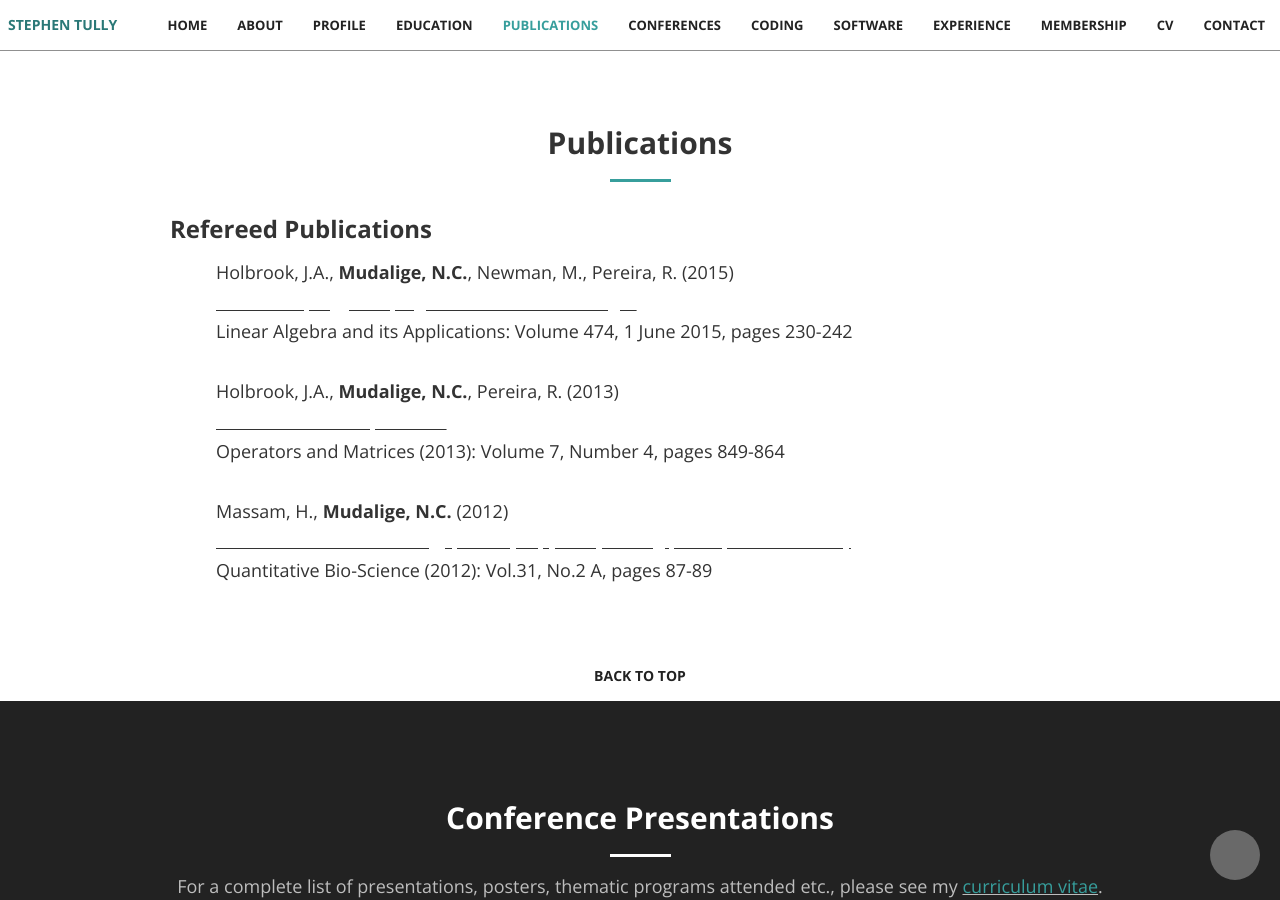
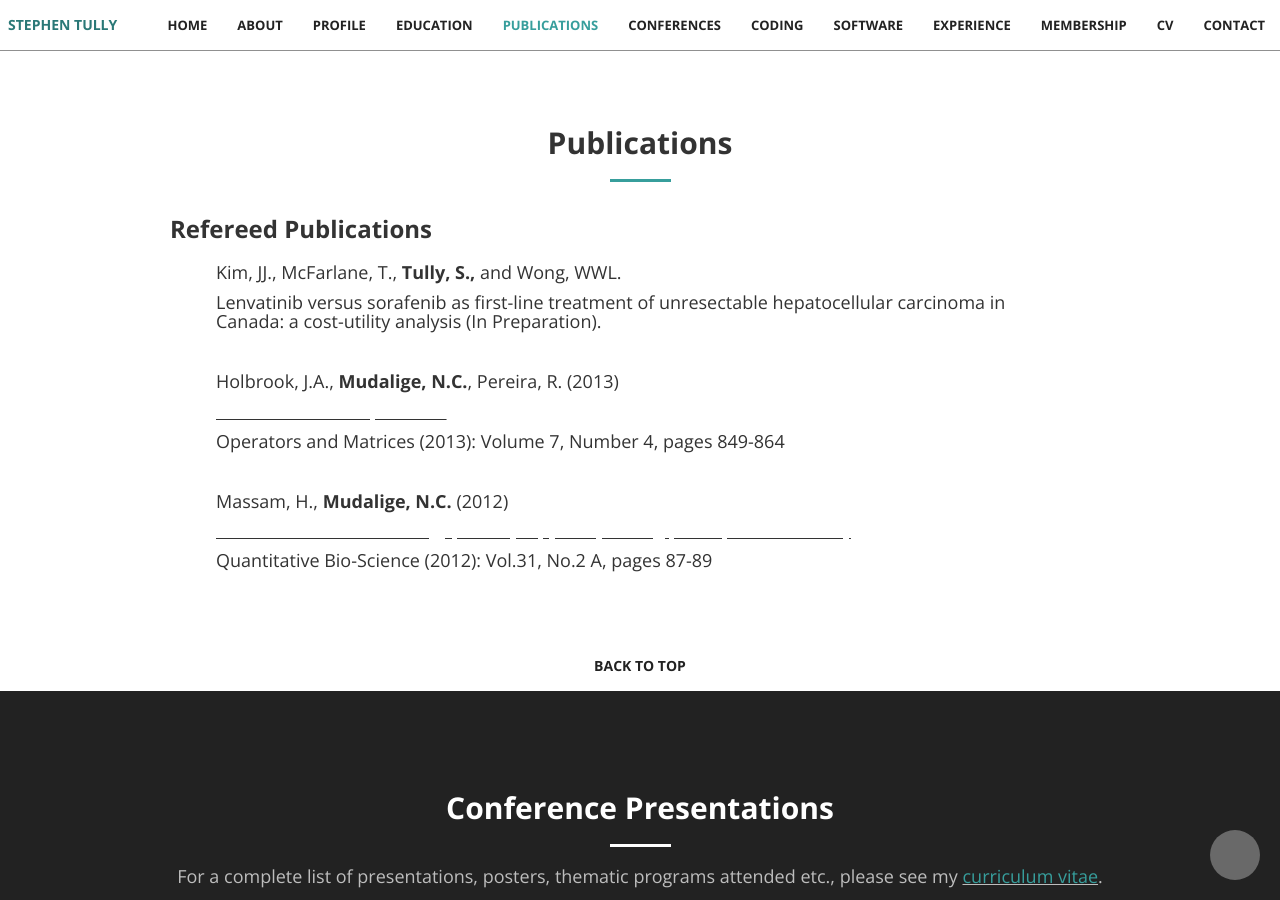
Before and after one commit to stephentully/stephentully.github.io, a Jekyll site: the page built from index.html, in a window 1280 px wide and 900 px high, scrolled down 2690 px. Built offline with Jekyll 4.4.1, drawn with Linux system fonts in a browser that asks for light colours; nearby versions of some CDN libraries; some web fonts are replaced.

Commit message:
Update publications.html

```diff
--- a/_includes/publications.html
+++ b/_includes/publications.html
@@ -23,12 +23,12 @@
 
     <div class="container">
       <div class="row ex1 text-left">
-        <h4>Holbrook, J.A., <b>Mudalige, N.C.</b>, Newman, M., Pereira, R. (2015)</h4>
-        <h4><i><u><a href="http://www.sciencedirect.com/science/article/pii/S0024379515000166"
-          style="color: rgb(255,255,255)">
-          Bounds on polygons of higher rank numerical ranges </a></u></i>
+        <h4>Kim, JJ., McFarlane, T., <b>Tully, S.,</b> and Wong, WWL. </h4>
+        <!--<h4><i><u><a href="http://www.sciencedirect.com/science/article/pii/S0024379515000166"
+          style="color: rgb(255,255,255)">.
+          Bounds on polygons of higher rank numerical ranges </a></u></i> -->
         </h4>
-        <h4>Linear Algebra and its Applications: Volume 474, 1 June 2015, pages 230-242</h4>
+        <h4>Lenvatinib versus sorafenib as first-line treatment of unresectable hepatocellular carcinoma in Canada: a cost-utility analysis (In Preparation).  </h4>
       </div>
     </div>
 
```
